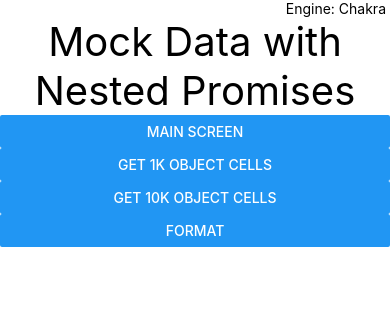
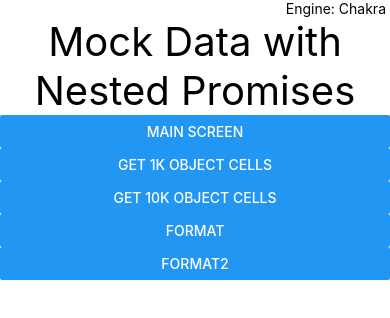
Before and after one commit to AlexLablaiksSAP/hermes-promise-test, a React Native app: screen / in a window 390 px wide. Both pictures are taken after a click on the button "MOCK DATA WITH NESTED PROMISES". Shown: the top 318 px of the page. Built offline with nearby package versions, Linux system fonts and the light colour scheme.

Commit message:
Formatting updates

```diff
--- a/MockDataNestedPromisesServicePage.tsx
+++ b/MockDataNestedPromisesServicePage.tsx
@@ -4,6 +4,7 @@ import { Alert, Button, FlatList, Text, TextStyle, View } from 'react-native';
 import { type IObjectCell } from './IObjectCell';
 import { ObjectCellView } from './ObjectCellView';
 import { MockDataNestedPromisesService } from './MockDataNestedPromisesService';
+import { MockDataFlatPromisesService } from './MockDataFlatPromisesService';
 
 interface Props {
 	onGoBack?: () => void;
@@ -35,6 +36,10 @@ export class MockDataNestedPromisesServicePage extends Component<Props, State> {
 		});
 	}
 
+	private onFormat2(): void {
+		eval('console.log("hello from eval");');
+	}
+
 	public override render(): JSX.Element {
 		const titleStyle: TextStyle = {
 			textAlign: 'center',
@@ -48,12 +53,13 @@ export class MockDataNestedPromisesServicePage extends Component<Props, State> {
 					disabled={!(this.props.onGoBack instanceof Function)}
 					title="Main Screen"
 					onPress={() => {
-						if (this.props.onGoBack) this.props.onGoBack();
+						this.props.onGoBack?.();
 					}}
 				/>
 				<Button title="Get 1K Object Cells" onPress={() => this.onGet1kObjectCells()} />
 				<Button title="Get 10K Object Cells" onPress={() => this.onGet10kObjectCells()} />
 				<Button title="Format" onPress={() => this.onFormat()} />
+				<Button title="Format2" onPress={() => this.onFormat2()} />
 				<FlatList
 					data={this._mockDataNestedPromisesService.objectCells}
 					renderItem={ObjectCellView.renderItem}
--- a/package.json
+++ b/package.json
@@ -46,7 +46,6 @@
 		"prettier-eslint": "^13.0.0",
 		"react-test-renderer": "18.2.0",
 		"typescript": "^4.9.5"
-
 	},
   "jest": {
     "preset": "react-native",
```
Also changed, not shown: .eslintrc.js, 3 other files (tests, documents, lock files or other folders).
